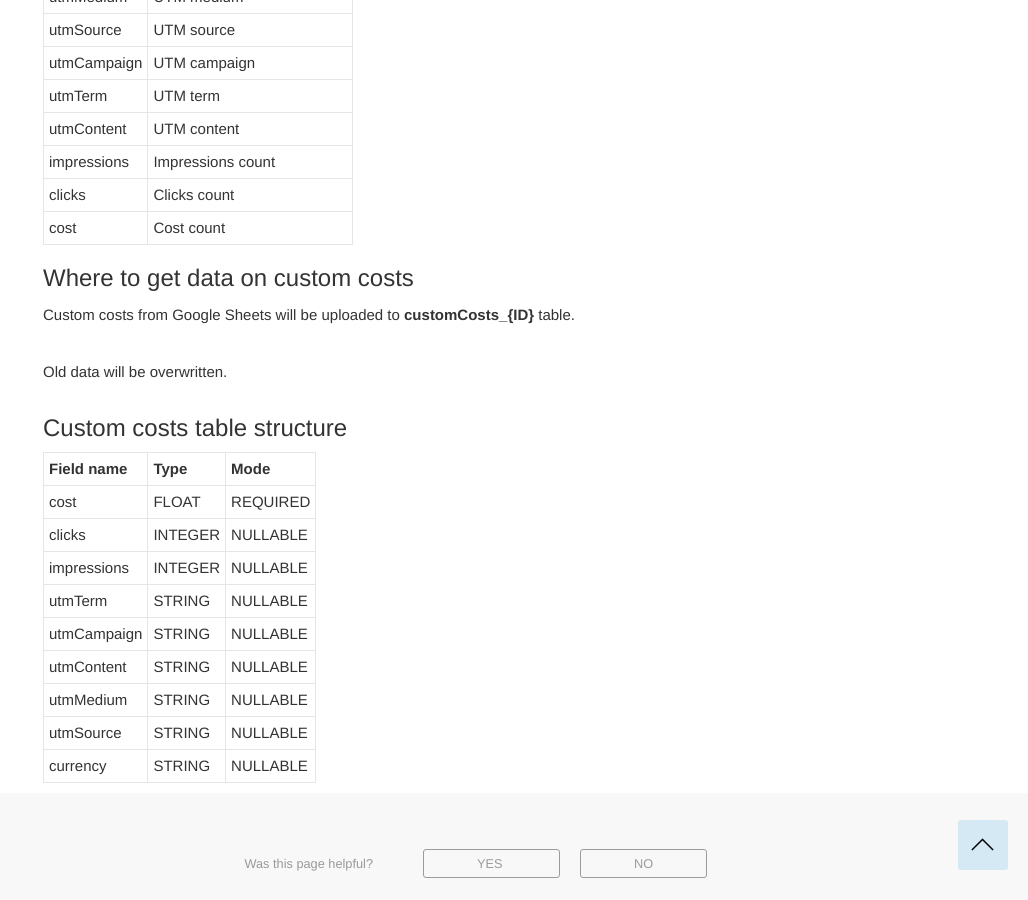
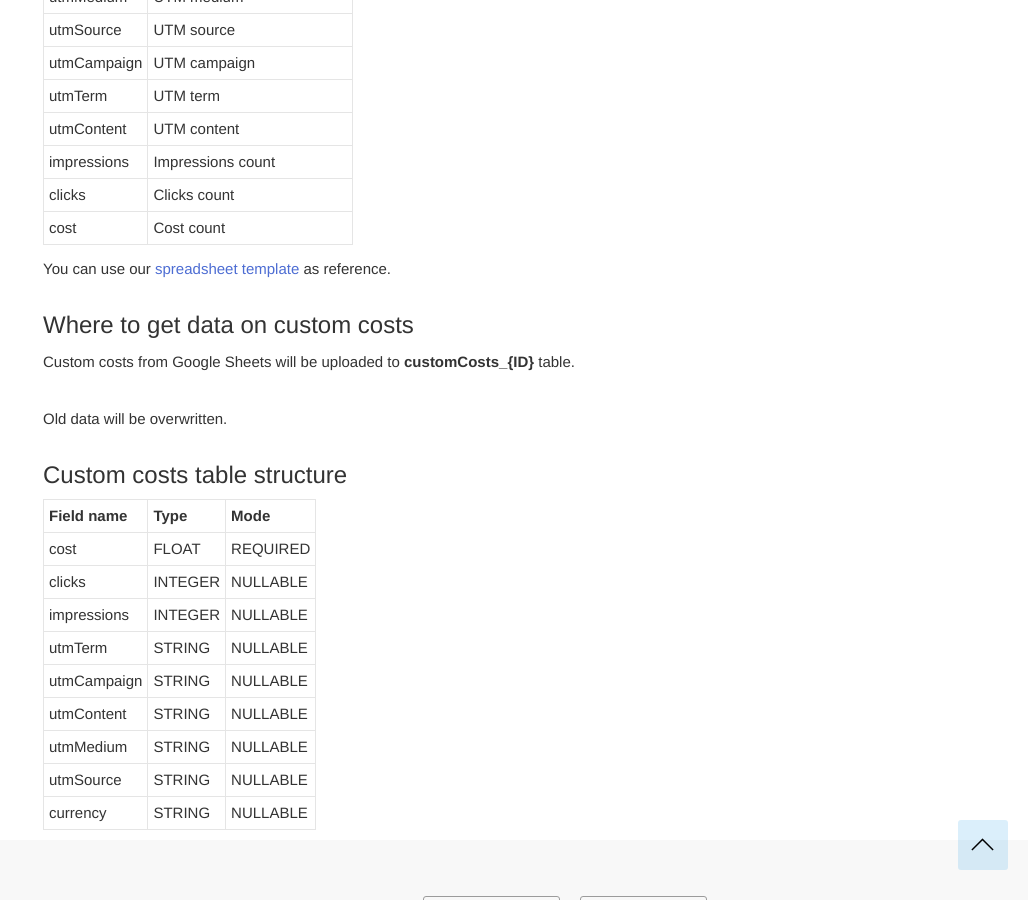
Before and after one commit to segmentstream-com/segmentstream-com.github.io, a Jekyll site: the page built from _docs/datasources/google sheets.md, in a window 1280 px wide and 900 px high, scrolled down 1735 px. Shown: the whole window, without its empty margins (252-1280 px from the left). Built offline with Jekyll 4.4.1, drawn with Linux system fonts in a browser that asks for light colours; nearby versions of some CDN libraries.

Commit message:
Add link to Google sheet template

```diff
--- a/_docs/datasources/google sheets.md
+++ b/_docs/datasources/google sheets.md
@@ -50,6 +50,8 @@ impressions | Impressions count
 clicks | Clicks count
 cost | Cost count
 
+You can use our [spreadsheet template](https://docs.google.com/spreadsheets/d/1578IL_rRoZHC7bPnba2rWsIr11KZaXkkJ3KthrrOMPc/edit#gid=0) as reference.
+
 ### Where to get data on custom costs
 
 Custom costs from Google Sheets will be uploaded to **customCosts_{ID}** table.
```
